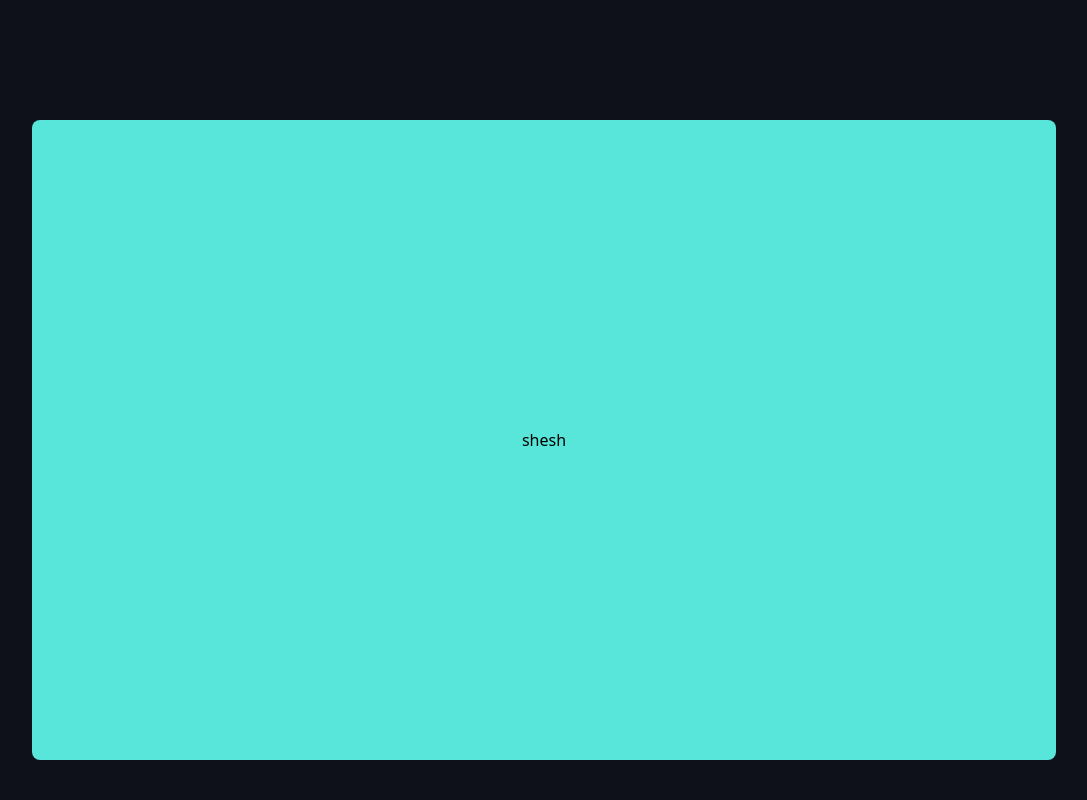
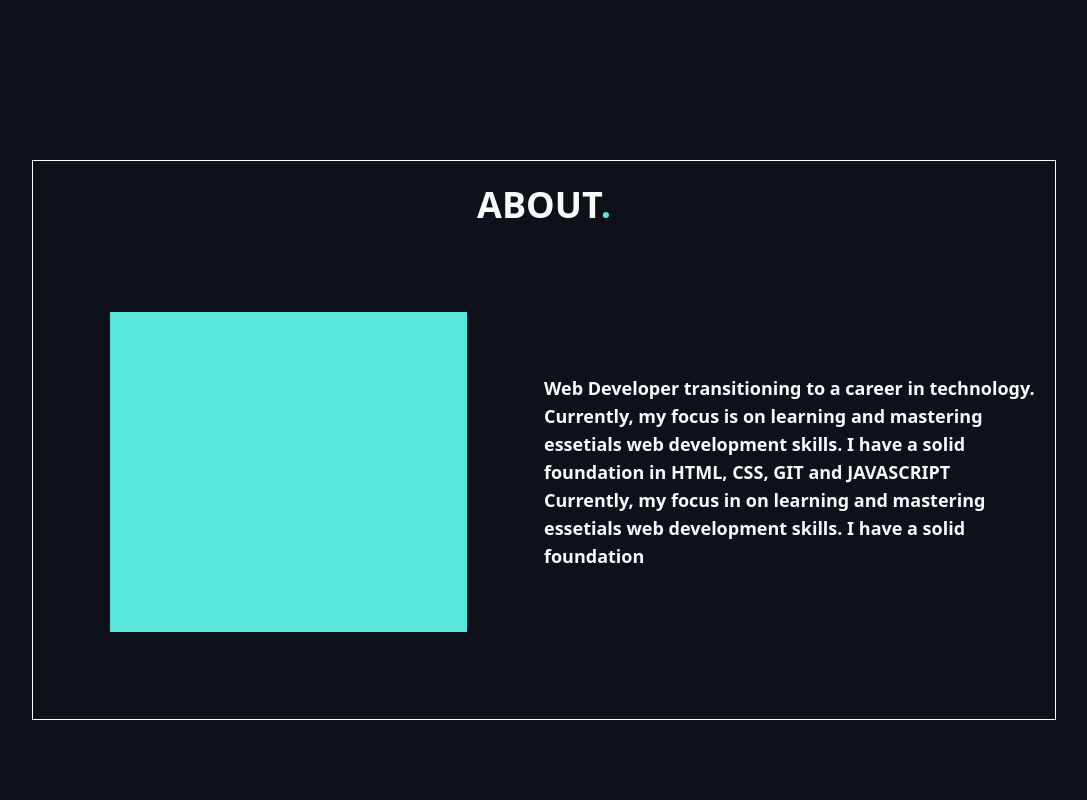
Before and after one commit to JorgeRayne/Portfolio-v2, a React (Vite) app: page / in a window 1280 px wide. Shown: the part 760-1560 px from the top of the page, without its empty margins (96-1183 px from the left). Built offline with nearby package versions, Linux system fonts and the light colour scheme.

Commit message:
about template and place holder added

```diff
--- a/src/Components/About.jsx
+++ b/src/Components/About.jsx
@@ -3,8 +3,26 @@ import React from 'react'
 function About() {
   return (
   <div className='w-full h-screen flex justify-center items-center bg-background'>
-        <div className='flex justify-center items-center w-[80vw] h-[80vh] bg-primary rounded-lg'>
-            shesh
+        <div className='flex justify-evenly items-center flex-col w-[80vw] h-[70vh] border border-white'>
+            <div className='text-4xl font-bold text-text'>
+              ABOUT<span className='text-primary font-bold'>.</span>
+            </div>
+            <div className='overflow-hidden flex justify-around items-center h-[80%] '>
+              <div className='h-full w-[50%] flex justify-center items-center'>
+                <div className='w-[70%] h-80 bg-primary'></div>
+              </div>
+              <div className='text-lg font-semibold text-text w-[50%]'>
+                <div>
+                  <span className='font-bold'>Web Developer</span> transitioning to a career in technology.
+                </div>
+                <div>
+                  Currently, my focus is on learning and mastering essetials web development skills. I have a solid foundation in <span className='font-bold'>HTML</span>, <span className='font-bold'>CSS</span>, <span className='font-bold'>GIT</span> and <span className='font-bold'>JAVASCRIPT</span>
+                </div>
+                <div>
+                  Currently, my focus in on learning and mastering essetials web development skills. I have a solid foundation
+                </div>
+              </div>
+            </div>
         </div>
     </div>
   )
--- a/tailwind.config.js
+++ b/tailwind.config.js
@@ -45,7 +45,7 @@ export default {
       },
 
       animation: {
-        morph: "morph 8s ease-in-out infinite",
+        morph: "morph 3s ease-in-out infinite",
       },
 
     },
```
